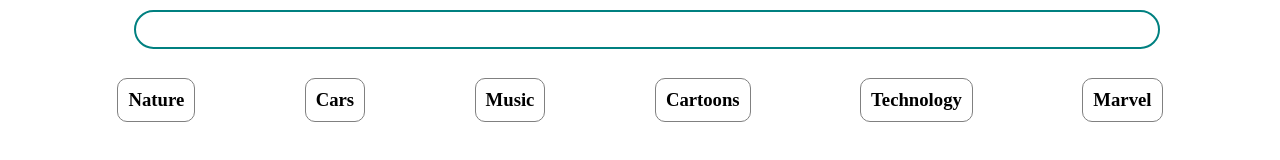
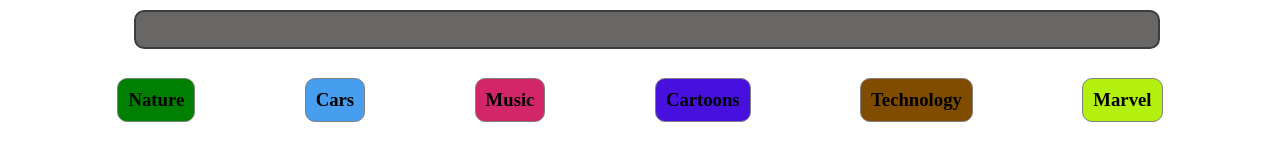
Before and after one commit to Lakhan9525/road-to-react, a plain HTML site: page index.html in a window 1280 px wide. Both pictures are taken after a click on the element "Nature". Drawn offline with Linux system fonts and the light colour scheme; no server answers.

Commit message:
first react assignment

```diff
--- a/scripts/fetch.js
+++ b/scripts/fetch.js
@@ -1,15 +1,15 @@
 let searchImages= async (api,value)=>{
 
-    //let value =document.getElementById("query").value;
+
     try{
        let res= await fetch(
-        `https://api.unsplash.com/search/photos/?query=${value}&per_page=20&client_id=${api}`
+        `https://api.unsplash.com/search/photos/?query=${value}&per_page=20&order_by=popular&orientation=landscape&client_id=${api}`
        )
        let data=await res.json()
        //console.log(data)
        return data
     }catch(err){
-        console.log(err);
+        console.log("err:",err);
     }
 }
 
--- a/scripts/index.js
+++ b/scripts/index.js
@@ -1,5 +1,5 @@
 // Links-
-let api="xCXNIzAHHxTEZvmO1FHZmHehbv_ledkWi79vCv18vJs"
+let API="xCXNIzAHHxTEZvmO1FHZmHehbv_ledkWi79vCv18vJs"
 
 import { navbar } from "../components/navbar.js";
 let na=document.getElementById("navbar");
@@ -9,7 +9,7 @@ import {searchImages,append}from"./fetch.js";
 let search=(e)=>{
     if(e.key==="Enter"){
         let value=document.getElementById("query").value;
-        searchImages(api,value).then((data) =>{
+        searchImages(API,value).then((data) =>{
         console.log(data);
         let container=document.getElementById("container");
         container.innerHTML="";
@@ -25,7 +25,7 @@ let search=(e)=>{
 
  function cSearch(){
     console.log(this.id);
-    searchImages(api,this.id).then((data) =>{
+    searchImages(API,this.id).then((data) =>{
         console.log(data);
         let container=document.getElementById("container");
         container.innerHTML="";
@@ -36,11 +36,3 @@ let search=(e)=>{
  for(let el of categories){
     el.addEventListener("click",cSearch);
 }
-
-//  h3={
-//      id:"nature"
-//      cSearch()
-//  }
-// let searchImages=async () =>{
-
-// }
--- a/styles/index.css
+++ b/styles/index.css
@@ -1,7 +1,7 @@
 #container{
     display: grid;
     grid-template-columns: repeat(4,1fr);
-    grid-gap: 20px;
+    grid-gap: 15px;
     width: 80%;
     margin: auto;
 
--- a/styles/navbar.css
+++ b/styles/navbar.css
@@ -1,16 +1,18 @@
 #search_bar{
     width: 80%;
     margin: 10px auto;
+
 }
 
 #query{
     width: 100%;
     height: 25px;
-    border: 2px solid teal;
-
-    border-radius:20px ;
+    border: 2px solid rgb(60, 61, 61);
+    border-radius:10px ;
     padding: 5px;
     font-size: medium;
+    background-color: rgb(104, 103, 101);
+    color: wheat;
 }
 
 #categories{
@@ -18,6 +20,29 @@
     justify-content: space-evenly;
 
 }
+#categories> #nature{
+   background-color:green
+}
+
+#categories> #cars{
+    background-color:rgb(71, 157, 238)
+ }
+
+ #categories> #music{
+    background-color:rgb(211, 38, 105)
+ }
+
+ #categories> #cartoons{
+    background-color:rgb(71, 16, 223)
+ }
+
+ #categories> #technology{
+    background-color:rgb(128, 77, 0)
+ }
+
+ #categories> #marvel{
+    background-color:rgb(180, 240, 14)
+ }
 #categories h3{
     border: 1px solid gray;
     padding: 10px;
```
